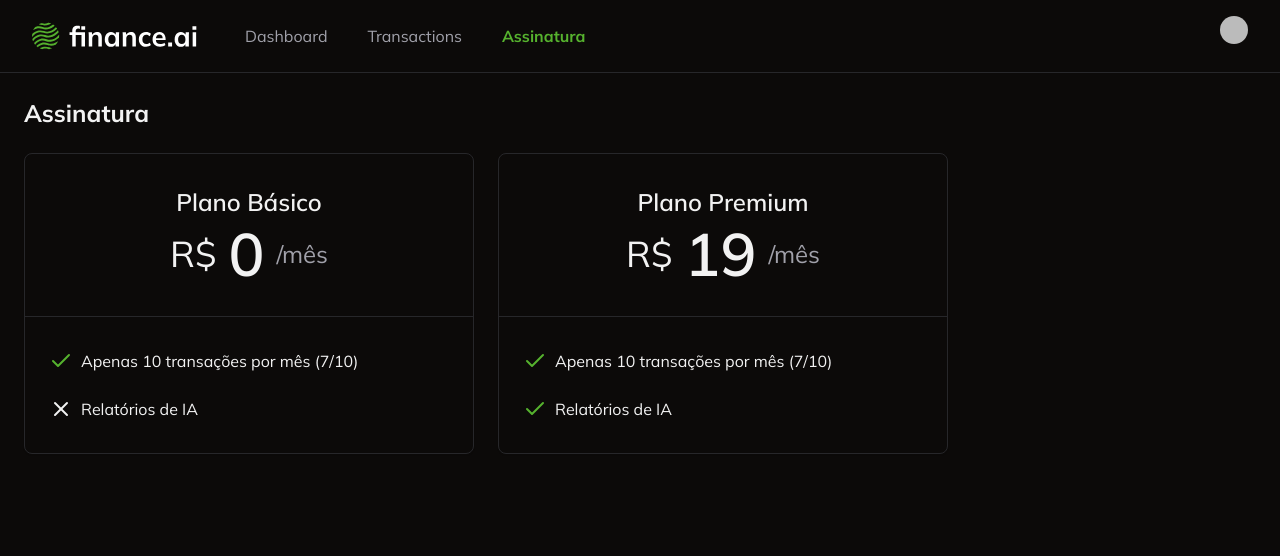
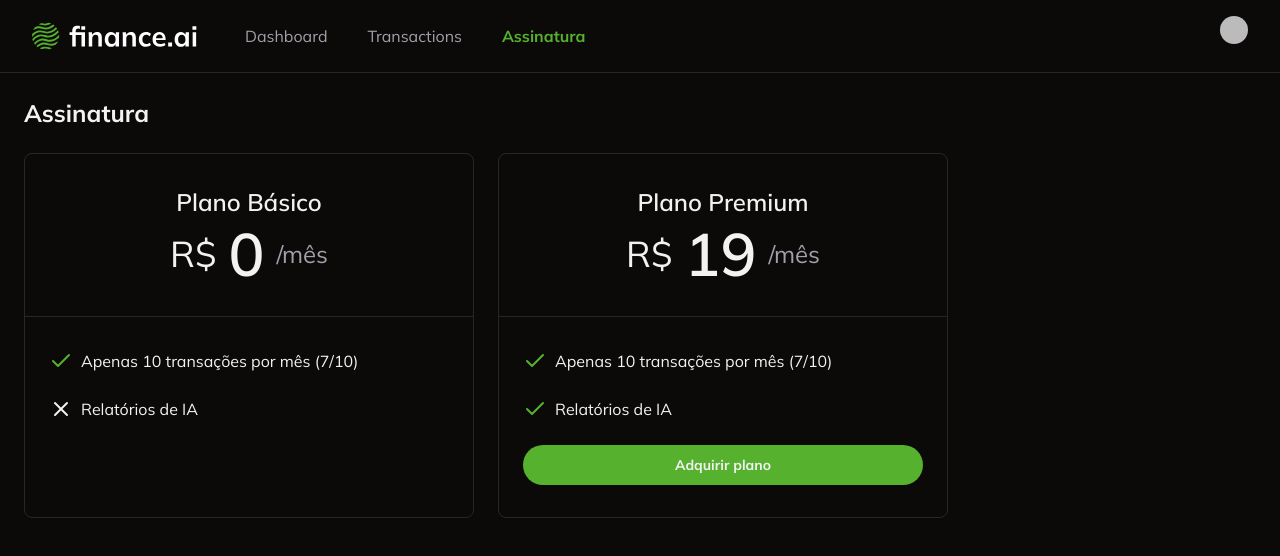
Before and after one commit to WalassiSilva/up-finances, a Next.js app: page /subscription in a window 1280 px wide. Shown: the top 556 px of the page. Built offline with nearby package versions, Linux system fonts and the light colour scheme; no server answers; sample sign-in values are in the browser's storage; some icons are missing.

Commit message:
feat: add AcquirePlanButton component

```diff
--- a/src/app/subscription/page.tsx
+++ b/src/app/subscription/page.tsx
@@ -4,6 +4,7 @@ import { auth } from "@clerk/nextjs/server";
 import { CheckIcon, XIcon } from "lucide-react";
 import { redirect } from "next/navigation";
 import React from "react";
+import AcquirePlanButton from "./subscription/_components/acquire-plan-button";
 
 export default async function SubscriptionPage() {
   const { userId } = await auth();
@@ -61,6 +62,7 @@ export default async function SubscriptionPage() {
                 <CheckIcon className="text-primary" />
                 <p>Relatórios de IA</p>
               </div>
+              <AcquirePlanButton />
             </CardContent>
           </Card>
         </div>
```
